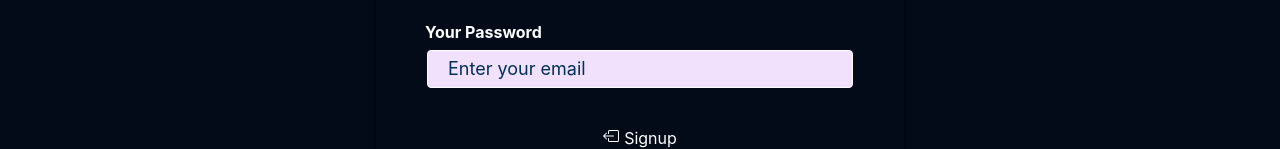
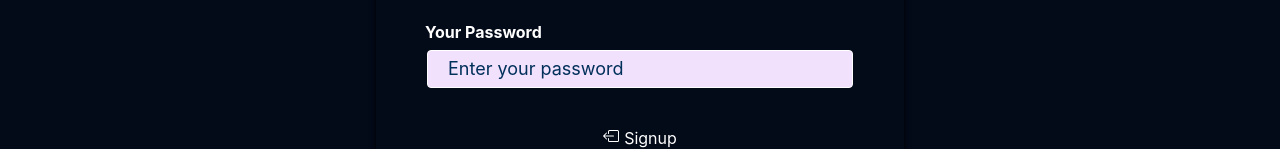
Before and after one commit to Schadrack10/Recipe-web-app, a React (Create React App) app: page /auth in a window 1280 px wide. Shown: the part 279-428 px from the top of the page. Built offline with nearby package versions, Linux system fonts and the light colour scheme; no server answers; the database is empty.

Commit message:
edited-placehoder

```diff
--- a/src/components/Auth/AuthForm.js
+++ b/src/components/Auth/AuthForm.js
@@ -164,7 +164,7 @@ const AuthForm = () => {
         </div>
         <div className={classes.control}>
           <label htmlFor='password'>Your Password</label>
-          <input className={classes.input} type='password' id='password' placeholder="Enter your email" required ref={passwordRef} />
+          <input className={classes.input} type='password' id='password' placeholder="Enter your password" required ref={passwordRef} />
         </div>
         <div className={classes.actions}>
           {!isLoading && <button style={{ display: 'flex', gap: 5, justifyContent:'space-between' }} >{isLogin ?
```
